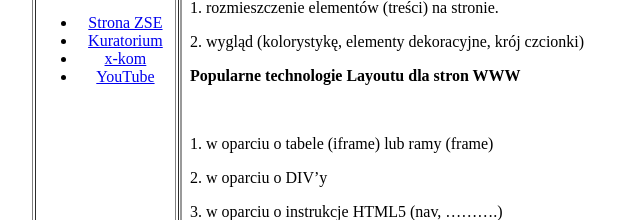
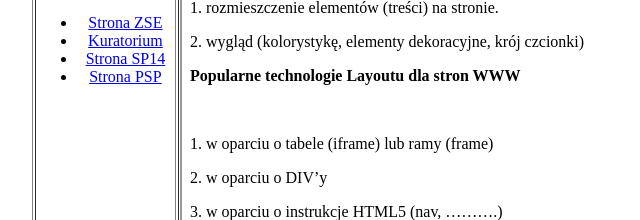
Before and after one commit to kacergork/zadanie12, a plain HTML site: page index.html in a window 1280 px wide. Shown: the part 294-514 px from the top of the page, 151-791 px from the left. Drawn offline with Linux system fonts and the light colour scheme.

Commit message:
Update index.html

```diff
--- a/index.html
+++ b/index.html
@@ -22,10 +22,10 @@
 <a href="https://www.kuratorium.gda.pl/" target="obszar_glowny">Kuratorium</a>
  </li>
  <li>
-  <a href="https://www.x-kom.pl" target="obszar_glowny">x-kom</a>
+  <a href="https://sp14.edu.gdansk.pl/pl" target="obszar_glowny">Strona SP14</a>
  </li>
   <li>
-   <a href="https://www.youtube.com" target="obszar_glowny">YouTube</a>
+   <a href="https://psp.pozytywneinicjatywy.pl" target="obszar_glowny">Strona PSP</a>
   </li>
  </ul>
  </td>
```
